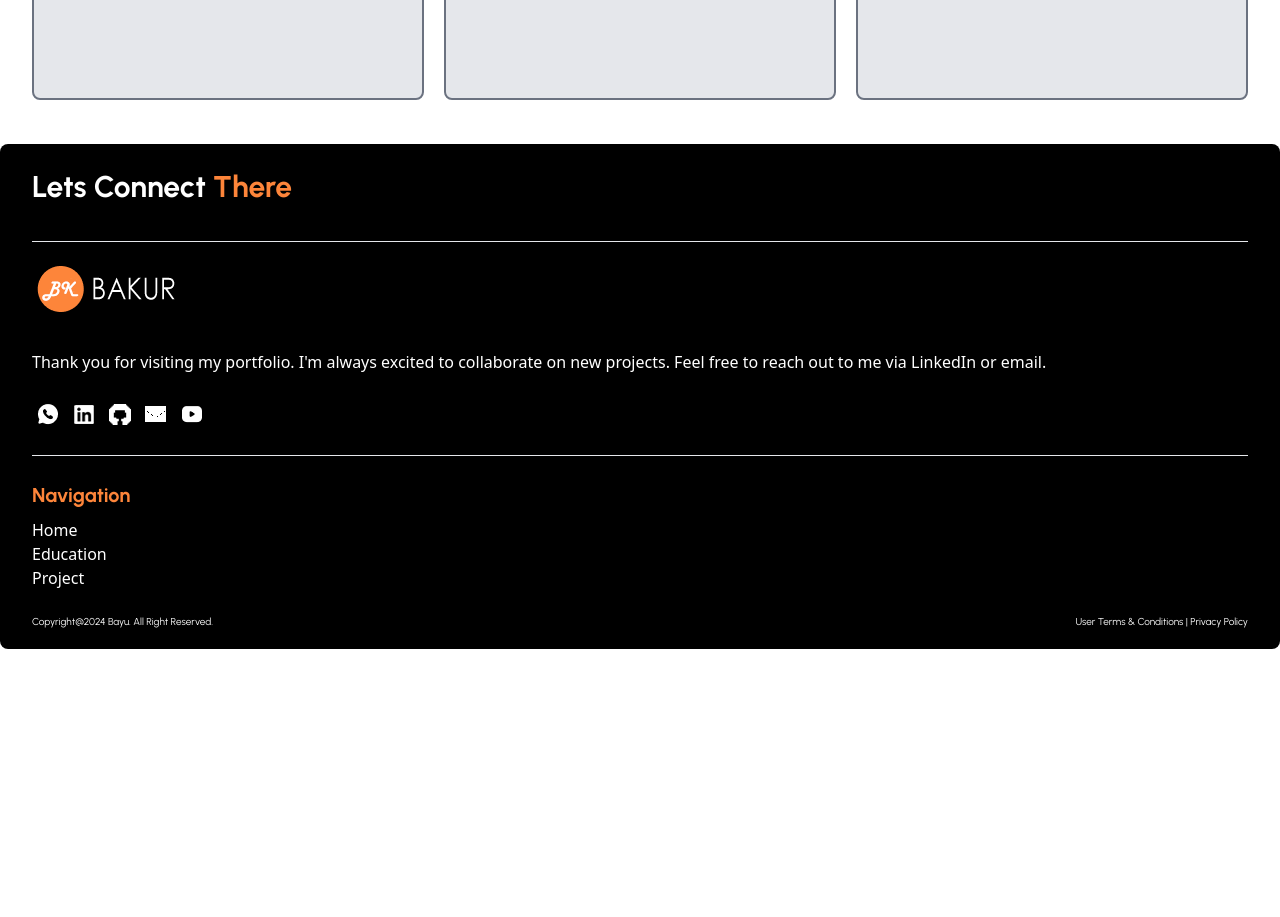
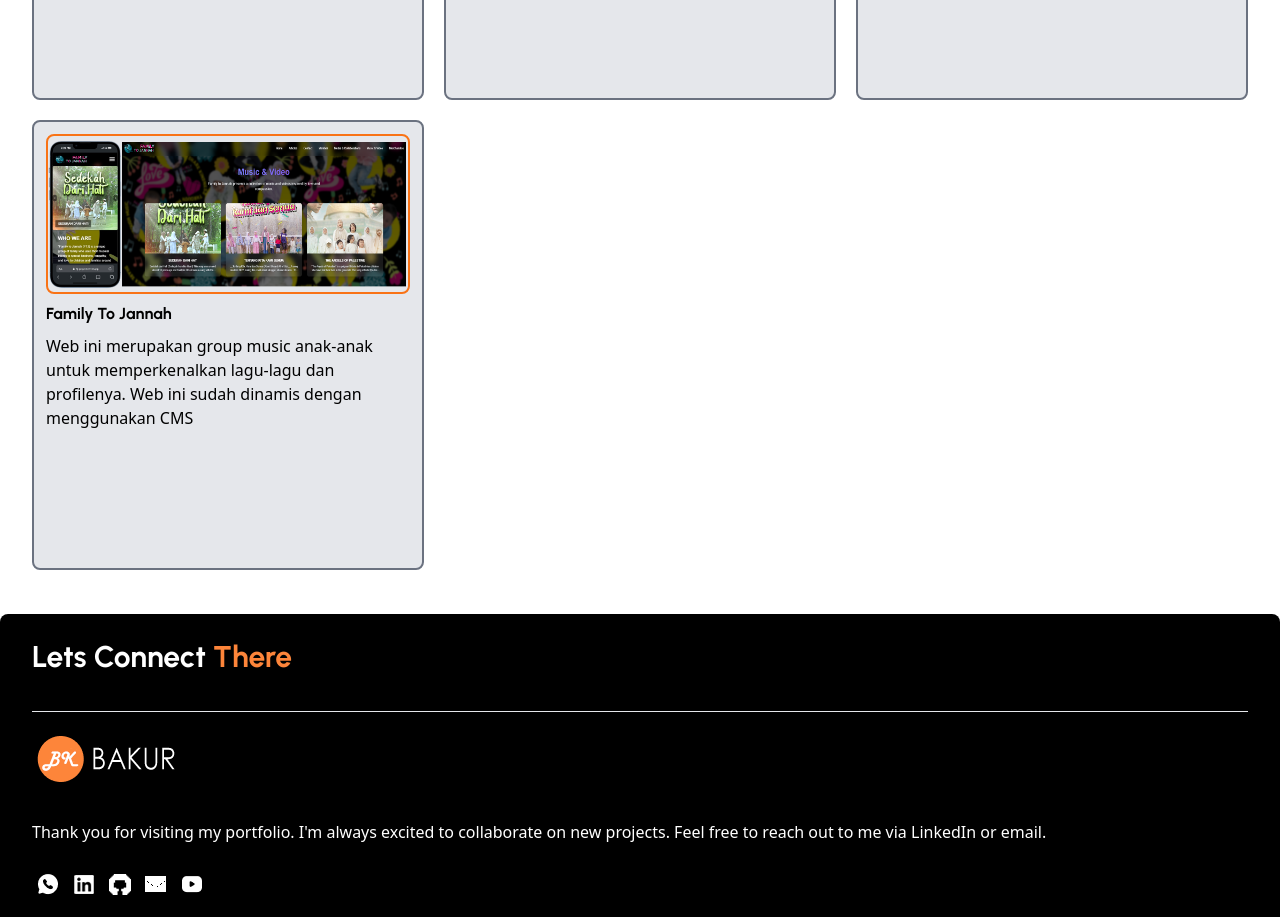
Before and after one commit to ubaybk/testvercel, a website: page index.html in a window 1280 px wide. Shown: the part 2171-3088 px from the top of the page. Before the commit the page ends 2820 px from the top, so only its background shows below. Drawn offline with Linux system fonts and the light colour scheme.

Commit message:
ftj update

```diff
--- a/index.html
+++ b/index.html
@@ -187,6 +187,13 @@
                         <p>SPJ Tracker adalah aplikasi yang digunakan oleh Puskesmas Cilandak untuk mentracking alur SPJ.</p>
                      </div>
                 </a>
+                 <a href="https://ftj-project.vercel.app/" target="_blank">
+                    <div class="border-2 flex flex-col gap-2 border-gray-500 bg-gray-200 p-3 rounded-lg hover:scale-110 lg:h-[300px] lg:hover:scale-90 xl:h-[450px] ">
+                        <img class="border-orange-500 border-2 rounded-lg" src="/asset/img/portfolio/ftjFinal.png" alt="">
+                        <h1 class="font-bold">Family To Jannah</h1>
+                        <p>Web ini merupakan group music anak-anak untuk memperkenalkan lagu-lagu dan profilenya. Web ini sudah dinamis dengan menggunakan CMS</p>
+                     </div>
+                </a>
             </div>
 
 
```
